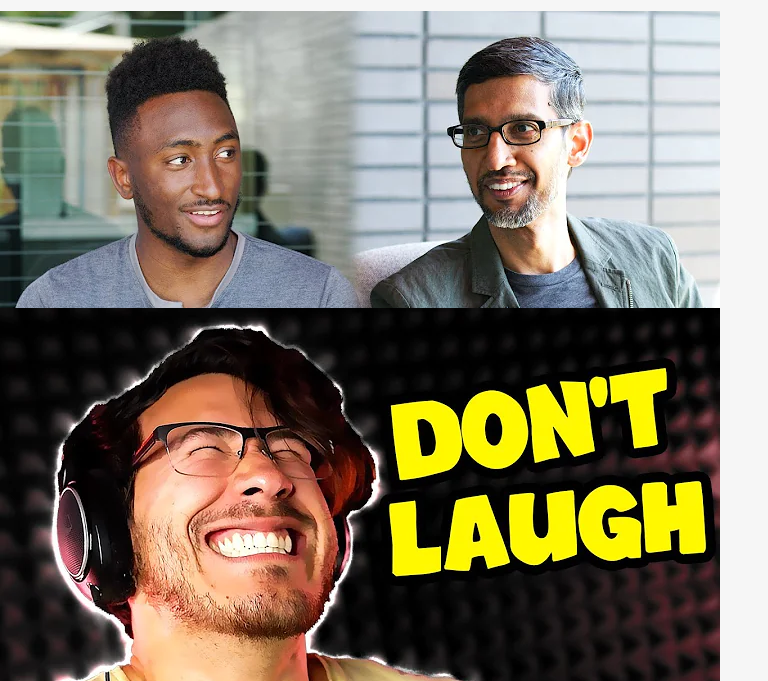
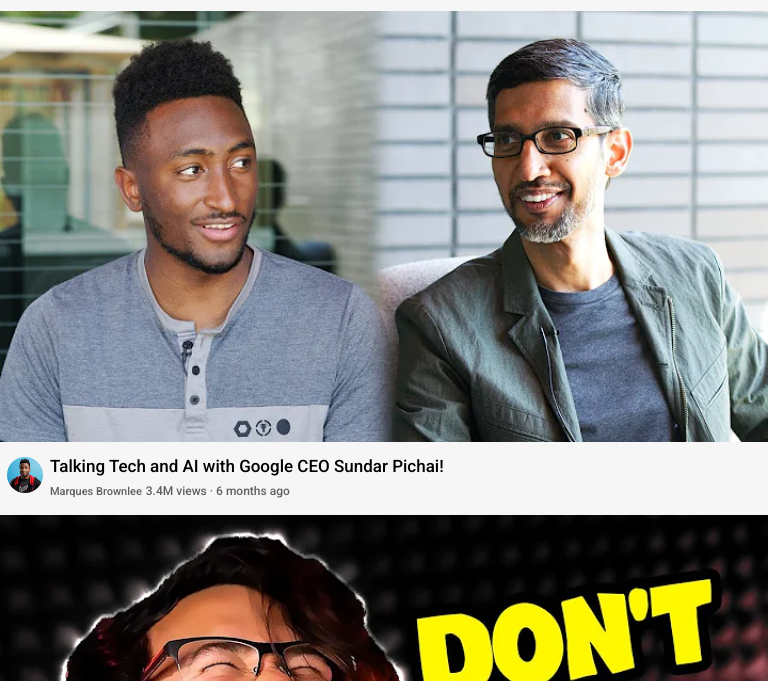
Before and after one commit to Xprim3/youtube-clone, a website built with Vite: page index.html in a window 768 px wide. Shown: the part 119-800 px from the top of the page. Built offline with nearby package versions, Linux system fonts and the light colour scheme; a web font is replaced by a local one.

Commit message:
secound commit

```diff
--- a/styles/header.css
+++ b/styles/header.css
@@ -531,9 +531,9 @@
 .mobile-content-wrapper {
   display: grid;
   grid-template-columns: 1fr;
-  grid-template-rows: repeat(1, 297px);
-  position: absolute;
-  top: 130px;
+  grid-template-rows: repeat(1, 1fr);
+  padding-top: 130px;
+
 }
 
 .mobile-content-grid {
@@ -561,6 +561,7 @@
   grid-template-columns: 50px 1fr;
   grid-template-rows: auto;
   padding: 10px 0px;
+  margin: 5px 0px;
 
 }
 
```
